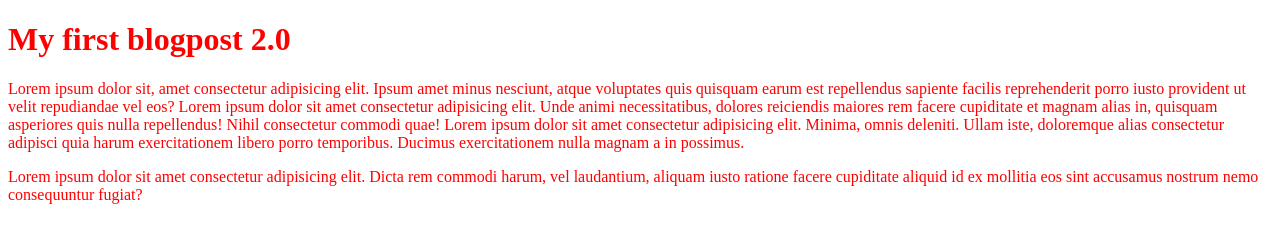
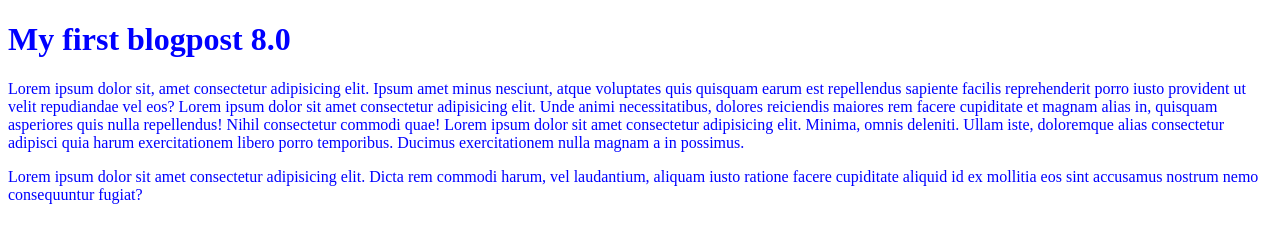
Before and after one commit to CristianHernandez750/pid, a plain HTML site: page index.html in a window 1280 px wide. Drawn offline with Linux system fonts and the light colour scheme; files that its build step writes are made by us from their sources.

Commit message:
cambios en el color y version

```diff
--- a/css/styles.css
+++ b/css/styles.css
@@ -1,3 +1,3 @@
 body{
-    color: red
+    color: blue
 }
--- a/index.html
+++ b/index.html
@@ -7,7 +7,7 @@
     <link rel="stylesheet" href="styles.css">
 </head>
 <body>
-    <h1>My first blogpost 2.0</h1>
+    <h1>My first blogpost 8.0</h1>
     <p>Lorem ipsum dolor sit, amet consectetur adipisicing elit. Ipsum amet minus nesciunt, atque voluptates quis quisquam earum est repellendus sapiente facilis reprehenderit porro iusto provident ut velit repudiandae vel eos? Lorem ipsum dolor sit amet consectetur adipisicing elit. Unde animi necessitatibus, dolores reiciendis maiores rem facere cupiditate et magnam alias in, quisquam asperiores quis nulla repellendus! Nihil consectetur commodi quae! Lorem ipsum dolor sit amet consectetur adipisicing elit. Minima, omnis deleniti. Ullam iste, doloremque alias consectetur adipisci quia harum exercitationem libero porro temporibus. Ducimus exercitationem nulla magnam a in possimus.</p>
     <p>Lorem ipsum dolor sit amet consectetur adipisicing elit. Dicta rem commodi harum, vel laudantium, aliquam iusto ratione facere cupiditate aliquid id ex mollitia eos sint accusamus nostrum nemo consequuntur fugiat?</p>
 </body>
```
